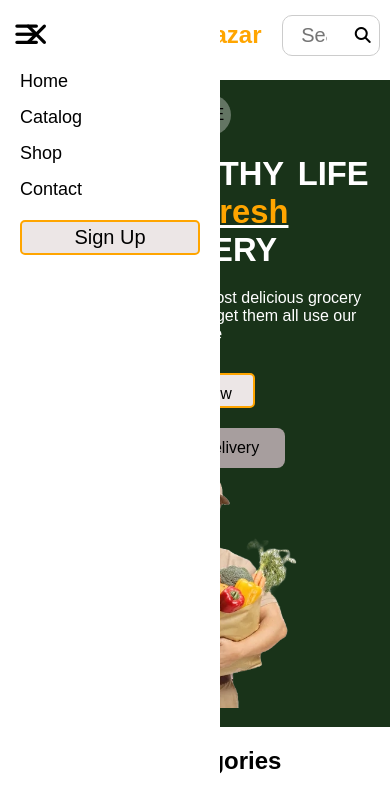
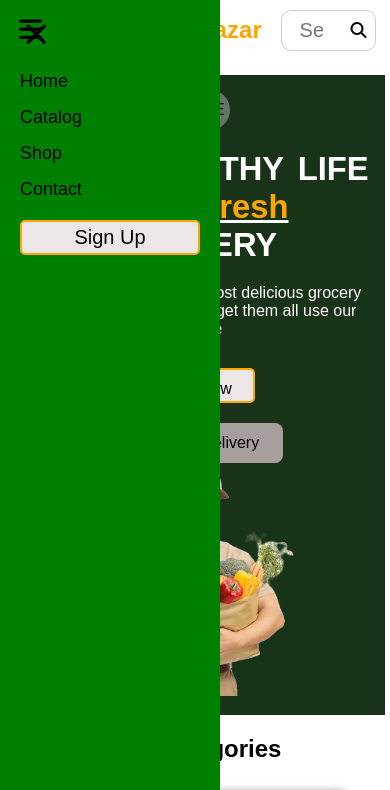
Before and after one commit to sohaimanasir/Grocery-Website, a plain HTML site: page index.html in a window 390 px wide. Both pictures are taken after a click on the label 26 px from the left and 35 px from the top of the page. Shown: the top 790 px of the page. Drawn offline with Linux system fonts and the light colour scheme.

Commit message:
toggle button styling changed in class

```diff
--- a/style.css
+++ b/style.css
@@ -16,6 +16,9 @@ body {
   gap: 20px;
 }
 
+ .mobile-menu {
+  display: none;
+ }
 .header-section {
   max-width: 1200px;
   margin: 0 auto;
@@ -144,7 +147,7 @@ body {
 }
 
 .menu-toggle:checked ~ .mobile-menu {
-  display: block;
+  display: none;
 }
 
 /* HERO SECTION */
@@ -759,6 +762,13 @@ body {
 
 /* Tablet */
 @media (min-width: 601px) and (max-width: 1024px) {
+  /* body */
+
+  body{
+    margin: 5px;
+  }
+
+
   /* HEADER */
 
   .header {
@@ -767,6 +777,11 @@ body {
   }
 
   /* NAVBAR */
+
+  .mobile-menu{
+    display: none;
+
+  }
 
   .nav ul {
     gap: 20px;
@@ -1174,6 +1189,12 @@ body {
 /* MOBILE RESPONSIVE */
 
 @media screen and (max-width: 600px) {
+  /* body */
+
+  body{
+    margin: 5px;
+  }
+
   /* hide desktop navbar */
   .navbar,
   .signup {
@@ -1187,6 +1208,11 @@ body {
     cursor: pointer;
   }
 
+  /* .menu-btn .open{
+    display: none;
+  } */
+
+
   .menu-toggle {
     display: none;
   }
@@ -1201,9 +1227,6 @@ body {
   }
 
   /* toggle icons */
-  /* #menu-toggle:checked ~ .menu-btn .open {
-    display: none;
-  } */
 
   #menu-toggle:checked ~ .menu-btn .close {
     display: block;
@@ -1218,19 +1241,20 @@ body {
     display: none;
     flex-direction: column;
     gap: 20px;
-    background-color: white;
+    background-color: green;
     padding: 20px;
   }
 
   #menu-toggle:checked ~ .mobile-menu {
     display: flex;
   }
+
 
   .mobile-menu ul {
     display: flex;
     flex-direction: column;
     gap: 15px;
-    list-style: none;
+    list-style: none
   }
 
   .mobile-menu ul li a {
```
